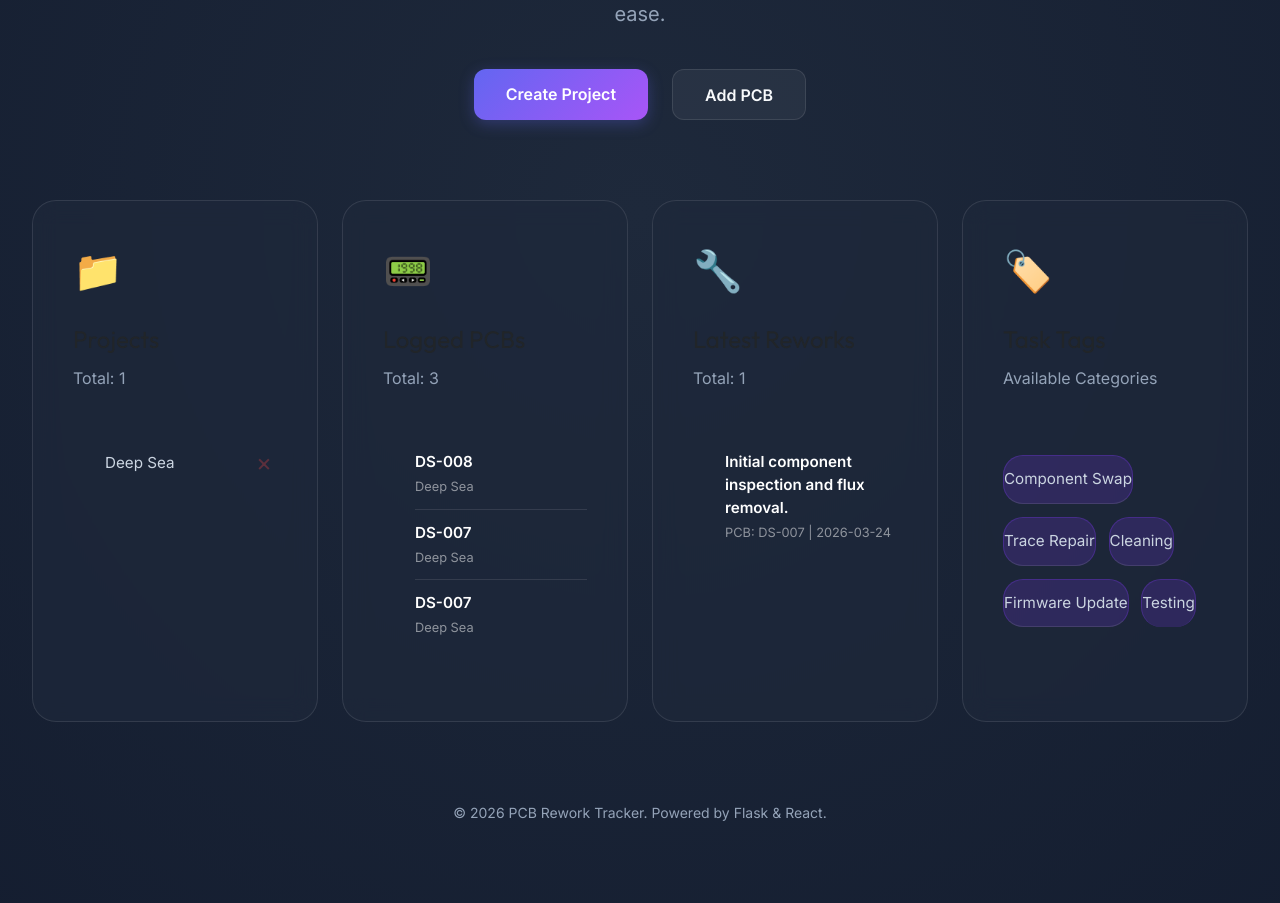
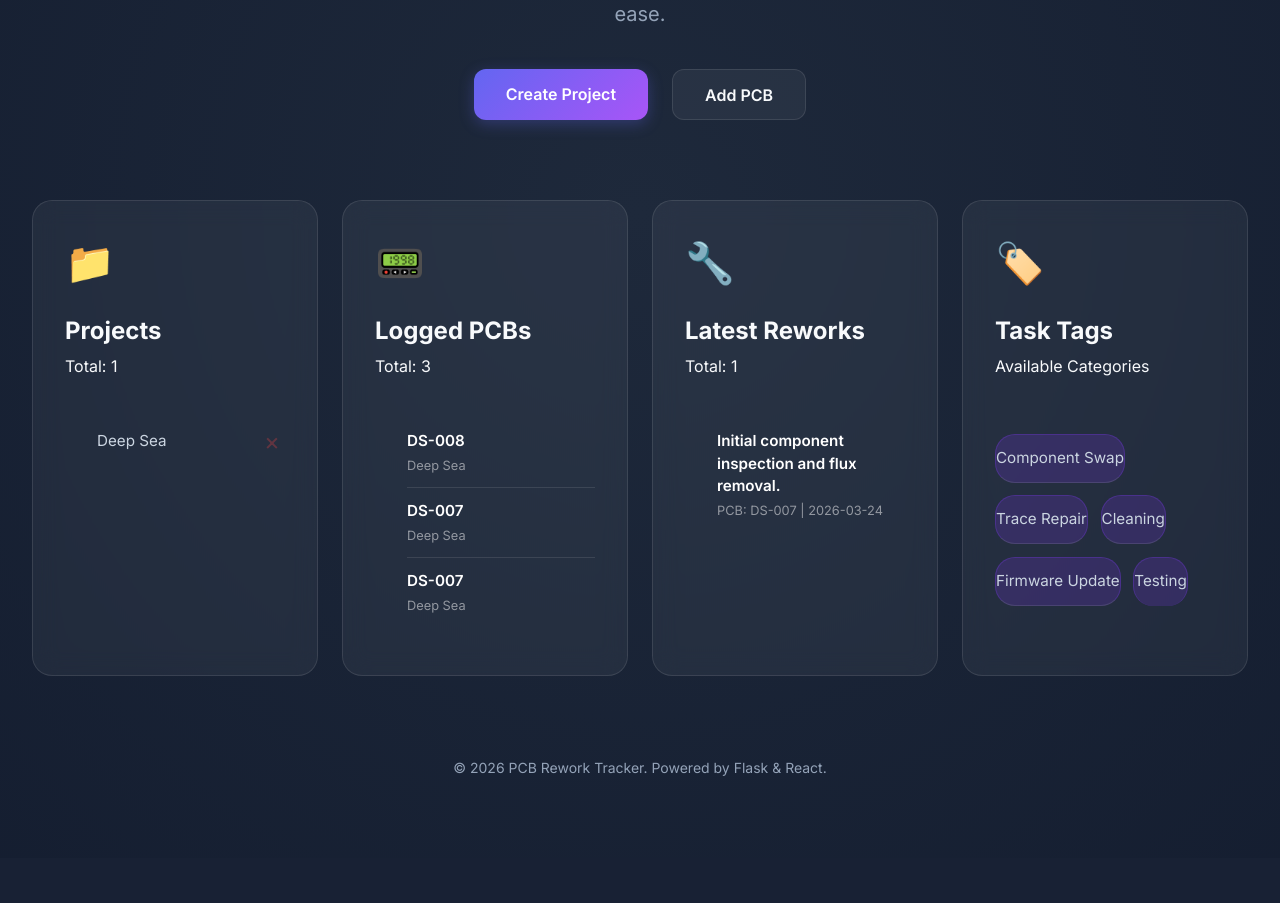
Before and after one commit to emunozgutier/PCBReworkTracker, a Flask app: page / in a window 1280 px wide. Shown: the part 188-1091 px from the top of the page. After the commit the page ends 964 px from the top, so only its background shows below. Run offline with Flask 3, Linux system fonts and the light colour scheme; data comes from the database, SQL or seed files in the repository.

Commit message:
Import jsonify and refine dashboard UI
Add jsonify import to features/create_project.py (likely to support JSON responses). Update static CSS for the dashboard: restyle .glass-card with a translucent background, updated border, smaller radius and padding, smoother transition, positioning/overflow tweaks, and force text colors; add .glass-card h3 and .dashboard p color rules and remove the previous global h3 font/size override. Add an "Initializing Dashboard Engine..." placeholder to templates/index.html so the dashboard shows a loading message. The compiled Python bytecode was also updated.

```diff
--- a/features/create_project.py
+++ b/features/create_project.py
@@ -1,4 +1,4 @@
-from flask import Blueprint, render_template, request, redirect, url_for, flash
+from flask import Blueprint, render_template, request, redirect, url_for, flash, jsonify
 from models import db, Project
 
 create_project_bp = Blueprint('create_project', __name__, template_folder='.')
--- a/static/css/style.css
+++ b/static/css/style.css
@@ -139,14 +139,16 @@ h1 span {
 }
 
 .glass-card {
-    background: var(--card-bg);
+    background: rgba(255, 255, 255, 0.05);
     backdrop-filter: blur(12px);
     -webkit-backdrop-filter: blur(12px);
-    border: 1px solid var(--glass-border);
-    border-radius: 24px;
-    padding: 2.5rem;
-    transition: transform 0.3s ease, box-shadow 0.3s ease;
-    margin-bottom: 1rem;
+    border: 1px solid rgba(255, 255, 255, 0.1);
+    border-radius: 20px;
+    padding: 2rem;
+    transition: all 0.4s cubic-bezier(0.175, 0.885, 0.32, 1.275);
+    position: relative;
+    overflow: hidden;
+    color: var(--text-primary) !important; /* Force white text */
 }
 
 .glass-card:hover {
@@ -154,14 +156,22 @@ h1 span {
     box-shadow: 0 20px 40px rgba(0, 0, 0, 0.4);
 }
 
+.glass-card h3 {
+    font-size: 1.5rem;
+    font-weight: 700;
+    margin-bottom: 0.5rem;
+    color: var(--text-primary) !important;
+}
+
+.dashboard p {
+    color: var(--text-secondary) !important;
+}
+
 .card-icon {
     font-size: 2.5rem;
     margin-bottom: 1.5rem;
 }
 
-h3 {
-    font-family: 'Outfit', sans-serif;
-    font-size: 1.5rem;
     margin-bottom: 0.75rem;
 }
 
--- a/templates/index.html
+++ b/templates/index.html
@@ -37,7 +37,11 @@
           {% endif %}
         {% endwith %}
 
-        <section id="dashboard-root" class="dashboard"></section>
+        <section id="dashboard-root" class="dashboard">
+            <div class="text-center p-5">
+                <p class="text-white">Initializing Dashboard Engine...</p>
+            </div>
+        </section>
 
         <footer class="footer">
             <p>&copy; 2026 PCB Rework Tracker. Powered by Flask & React.</p>
```
